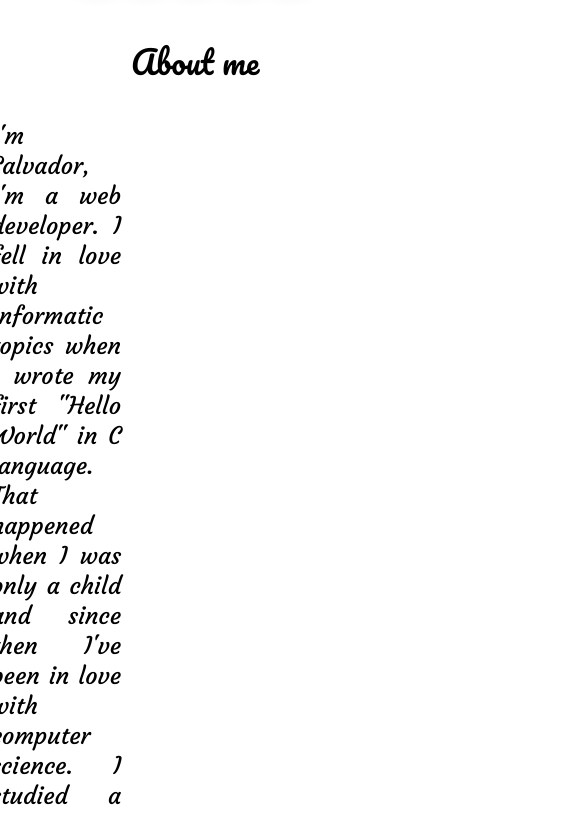
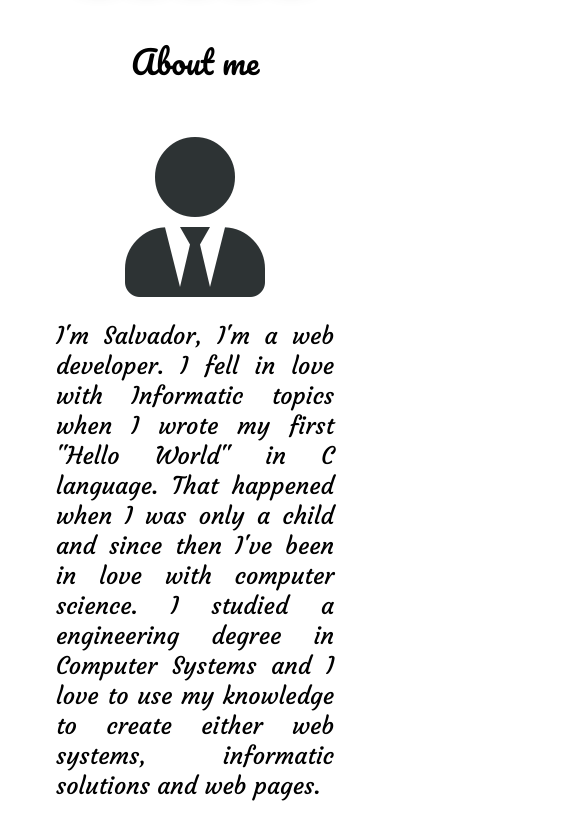
Before and after one commit to ChavaTI/react-portfolio, a React (Create React App) app: page / in a window 390 px wide. Shown: the part 760-1574 px from the top of the page, 585 px wide, since content can reach past the window. Built offline with nearby package versions, Linux system fonts and the light colour scheme.

Commit message:
transform to square the skills in movile mode

```diff
--- a/src/index.css
+++ b/src/index.css
@@ -13,6 +13,7 @@
   justify-content: flex-start;
   align-items: stretch;
   align-content: stretch;
+
 }
 
 header {
@@ -40,16 +41,6 @@ nav {
   font-family: "Bree Serif", serif, Ubuntu;
 }
 
-@media (max-width: 840px){
-  nav {
-    flex-direction: column;
-    text-align: center;
-    justify-content: center;
-  }
-  nav div {
-    margin-bottom: 12px;
-  }
-}
 
 .nav-title {
   order: 0;
@@ -247,7 +238,7 @@ section {
   margin-right: 10%;
   margin-left: 10%;
   color: #2d3334;
-  font-size: 10em;
+  font-size: 10rem;
   flex-grow: 2;
 }
 
@@ -357,7 +348,7 @@ section {
 
 .arrow-up {
   position: absolute;
-  right: 2em;
+  right: 1em;
   font-size: 4em;
   color: #191919;
   transition: transform 1s;
@@ -423,3 +414,37 @@ footer {
   background-color: #191f26;
   color: #777777;
 }
+
+@media (max-width: 840px){
+  nav {
+    flex-direction: column;
+    text-align: center;
+    justify-content: center;
+  }
+  nav div {
+    margin-bottom: 12px;
+  }
+  .card-body {
+    flex-direction: column;
+  }
+  .card-body p {
+    order: 1;
+  }
+  .me-icon {
+    order: 0;
+  }
+  .card-body-skills {
+    display: block;
+  }
+  .card-t{
+    border-radius: 0;
+    transform: none;
+    width: 100vh;
+  }
+  .card-t:hover {
+    transform: none;
+  }
+  .arrow-up {
+    margin-bottom: 1em;
+  }
+}
```
